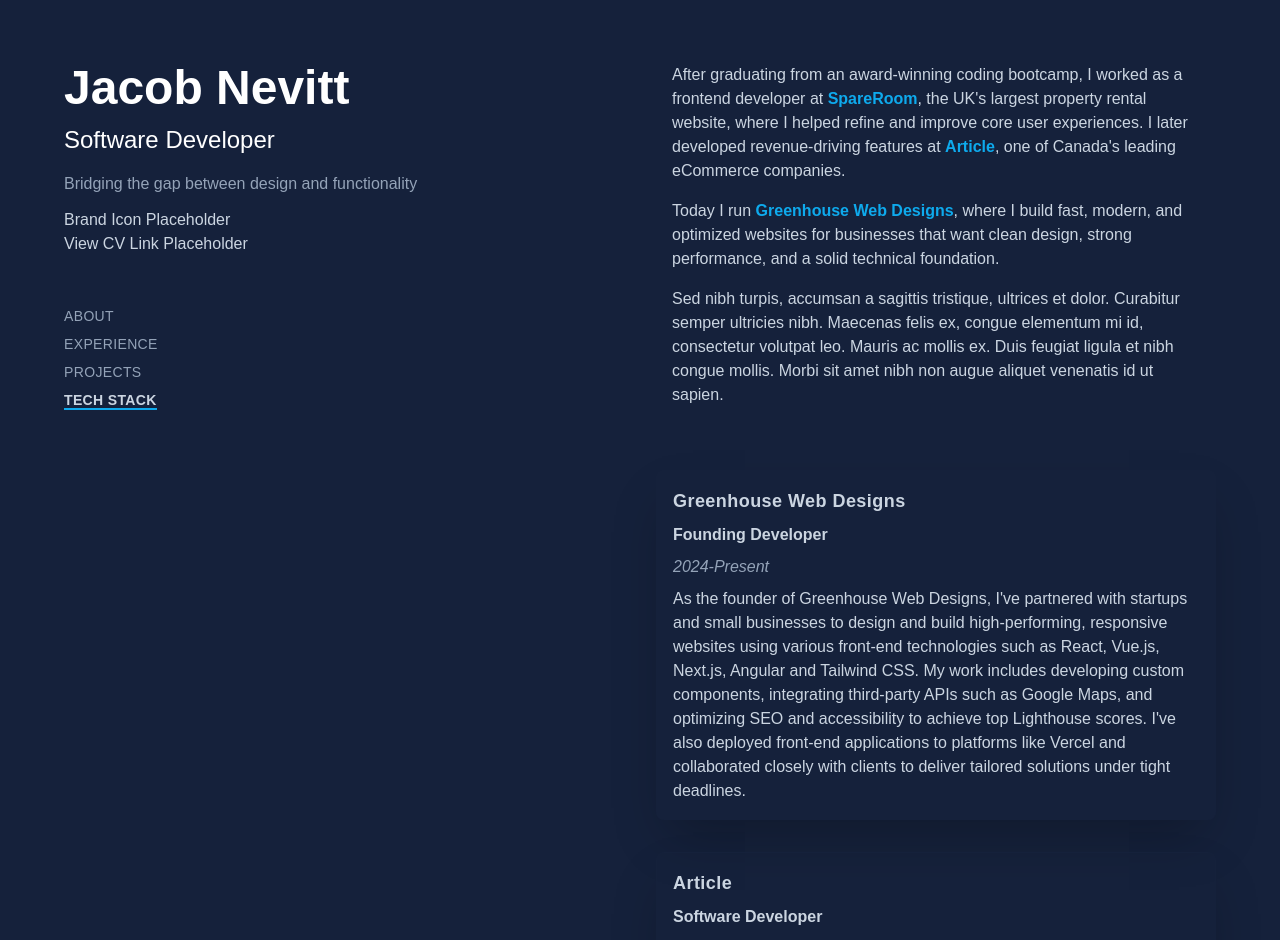
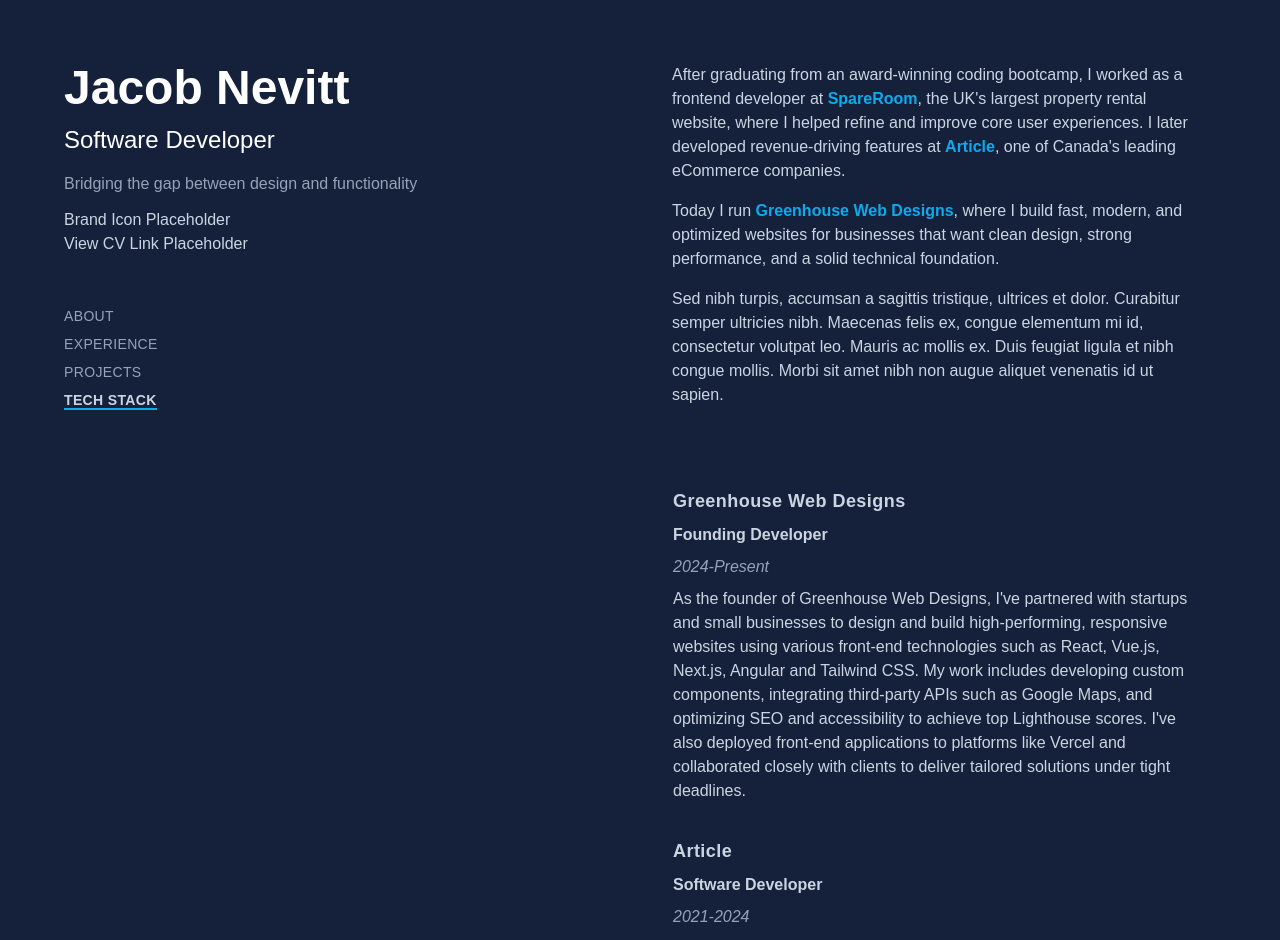
Before and after one commit to jacobadam/jacobnevitt-portfolio, a Next.js app: page / in a window 1280 px wide. Shown: the top 940 px of the page. Built offline with nearby package versions, Linux system fonts and the light colour scheme.

Commit message:
minor styling and remove element

```diff
--- a/app/components/ui/experience-card.tsx
+++ b/app/components/ui/experience-card.tsx
@@ -3,11 +3,10 @@
 
 export const ExperienceCard = () => {
   return (
-    <main>
     <ul>
       {ExperienceCardData.map((experience: Experience) => (
         <li key={experience.id}>
-            <div className="lg:shadow-2xl md:p-4 rounded-lg hover:bg-white/10 hover:backdrop-blur-md border border-primary hover:border-white/20 mb-12 md:mb-8">
+          <div className="md:p-4 rounded-lg hover:bg-white/10 hover:backdrop-blur-md border border-primary hover:border-white/20 mb-12 md:mb-0">
             <h2 className="text-lg font-bold tracking-wide mb-2">
               {experience.company}
             </h2>
@@ -20,6 +19,5 @@
         </li>
       ))}
     </ul>
-    </main>
   );
 };
```
Lines whose indentation alone changed are shown as unchanged.
